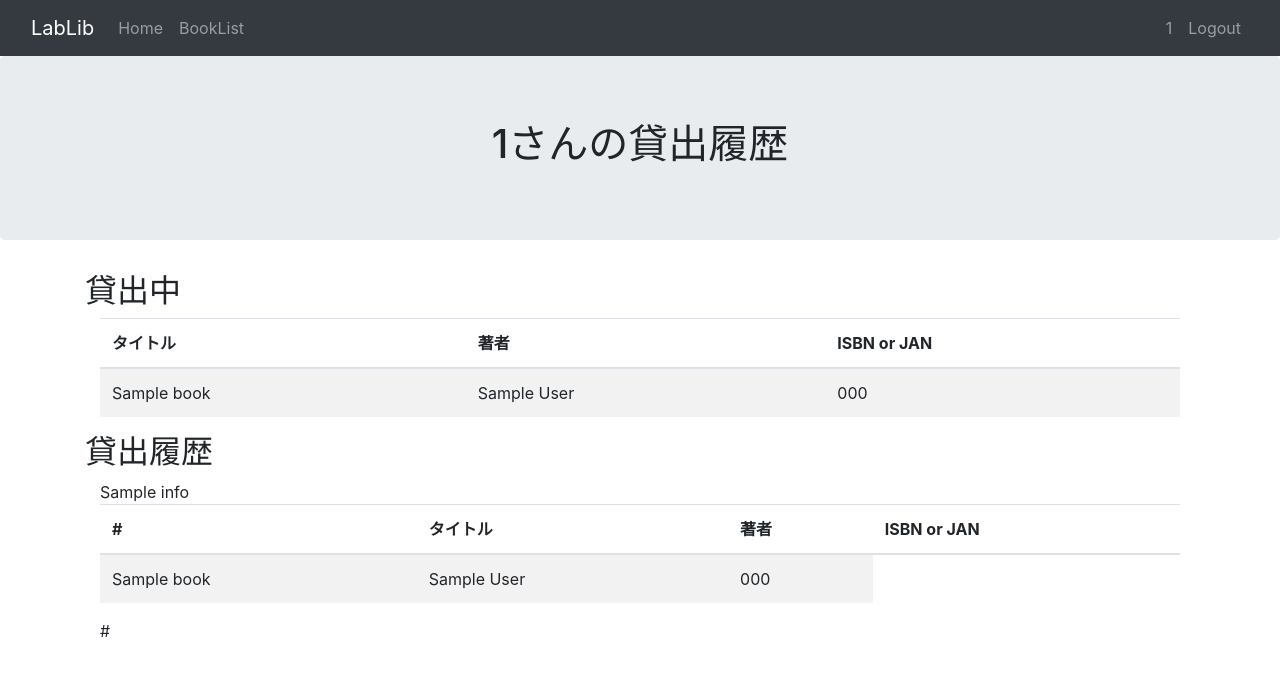
After one commit to simarisu78/lablib, a Flask app: template lablib/app/templates/user_page.html in a window 1280 px wide. The commit adds this page. Shown: the top 676 px of the page. Run offline with Flask 2, Linux system fonts and the light colour scheme; a user stored in the database is signed in; tables that the repository leaves empty hold one stand-in row (values such as "Sample post"); the template is opened without the code that fills it: values that come from a table or form of the project are taken from there, most other values are stand-ins (such as "Sample title", 1, 10 or a date in 2020); some libraries are stand-ins or nearby versions.

Commit message:
Add: add userpage

```diff
--- a/lablib/app/portal/views.py
+++ b/lablib/app/portal/views.py
@@ -8,7 +8,7 @@ from wtforms.validators import DataRequired
 from markupsafe import escape
 
 from lablib.app import app, csrf, login_manager
-from lablib.app.models import Book, Users
+from lablib.app.models import Book, Users, Checkout
 from lablib.app.util.auth import ldap_auth
 
 @app.route('/', methods=['get', 'post'])
@@ -52,9 +52,17 @@ def logout():
 	logout_user()
 	return redirect('/')
 
-@app.route('/users/<username>')
-def profile(username):
-	return '{}\'s profile'.format(escape(username))
+@app.route('/userpage')
+@login_required
+def profile():
+	usr = Users.query.filter_by(ldap_user_name=current_user.username).first()
+	history = Checkout.query.filter_by(user_id=usr.user_id, isReturn=True).all()
+	now = Checkout.query.filter_by(user_id=usr.user_id, isReturn=False).all()
+
+	page = request.args.get(get_page_parameter(), type=int, default=1)
+	rows = history[(page-1)*30 : page*30]
+	pagination = Pagination(page=page, total=len(history), per_page=30, css_framework='bootstrap5')
+	return render_template('user_page.html', pagination=pagination, history=rows, now=now, current_user=current_user)
 
 
 @app.route('/favicon.ico')
--- a/lablib/app/templates/base.html
+++ b/lablib/app/templates/base.html
@@ -37,7 +37,7 @@
 	  <ul class="navbar-nav">
 	    {% if current_user.username %}
 	    <li class="nav-item">
-	      <a class="nav-link" href="/users/{{ current_user.username }}">{{ current_user.username }}</a>
+	      <a class="nav-link" href="/userpage">{{ current_user.username }}</a>
 	    </li>
 	    <li class="nav-item">
               <a class="nav-link" href="/logout">Logout</a>
--- /dev/null
+++ b/lablib/app/templates/user_page.html
@@ -0,0 +1,72 @@
+{% extends 'base.html' %}
+
+{% block content %}
+<section class="jumbotron text-center">
+    <div class="container">
+        <h1 class="jumbotron-heading">{{ current_user.username }}さんの貸出履歴</h1>
+    </div>
+</section>
+
+</div>
+<div class="container">
+    <h2>貸出中</h2>
+    {% if now %}
+    <div class="container">
+        <table class="table table-striped">
+            <thead>
+                <tr>
+                    <th scope="col">タイトル</th>
+                    <th scope="col">著者</th>
+                    <th scope="col">ISBN or JAN</th>
+                </tr>
+            </thead>
+            <tbody>
+                {% for checkout in now %}
+                    <tr scope="row">
+                        <td>{{ checkout.book.title }}</td>
+                        <td>{{ checkout.book.author }}</td>
+                        <td>{{ checkout.book.barcode }}</td>
+                    </tr>
+                {% endfor %}
+            </tbody>
+        </table>
+    </div>
+    {% else %}
+    <div class="container">
+        <p>現在貸出中の書籍はありません</p>
+    </div>
+    {% endif %}
+
+    <h2>貸出履歴</h2>
+    {% if history %}
+    <div class="container">
+        {{ pagination.info }}
+        <table class="table table-striped">
+            <thead>
+                <tr>
+                    <th scope="col">#</th>
+                    <th scope="col">タイトル</th>
+                    <th scope="col">著者</th>
+                    <th scope="col">ISBN or JAN</th>
+                </tr>
+            </thead>
+            <tbody>
+                {% for checkout in now %}
+                    <tr scope="row">
+                        <td>{{ checkout.book.title }}</td>
+                        <td>{{ checkout.book.author }}</td>
+                        <td>{{ checkout.book.barcode }}</td>
+                    </tr>
+                {% endfor %}
+            </tbody>
+        </table>
+        {{ pagination.links }}
+    </div>
+    {% else %}
+    <div class="container">
+        <p>過去の貸出履歴がありません</p>
+    </div>
+    {% endif %}
+
+</div>
+{% endblock %}
```
